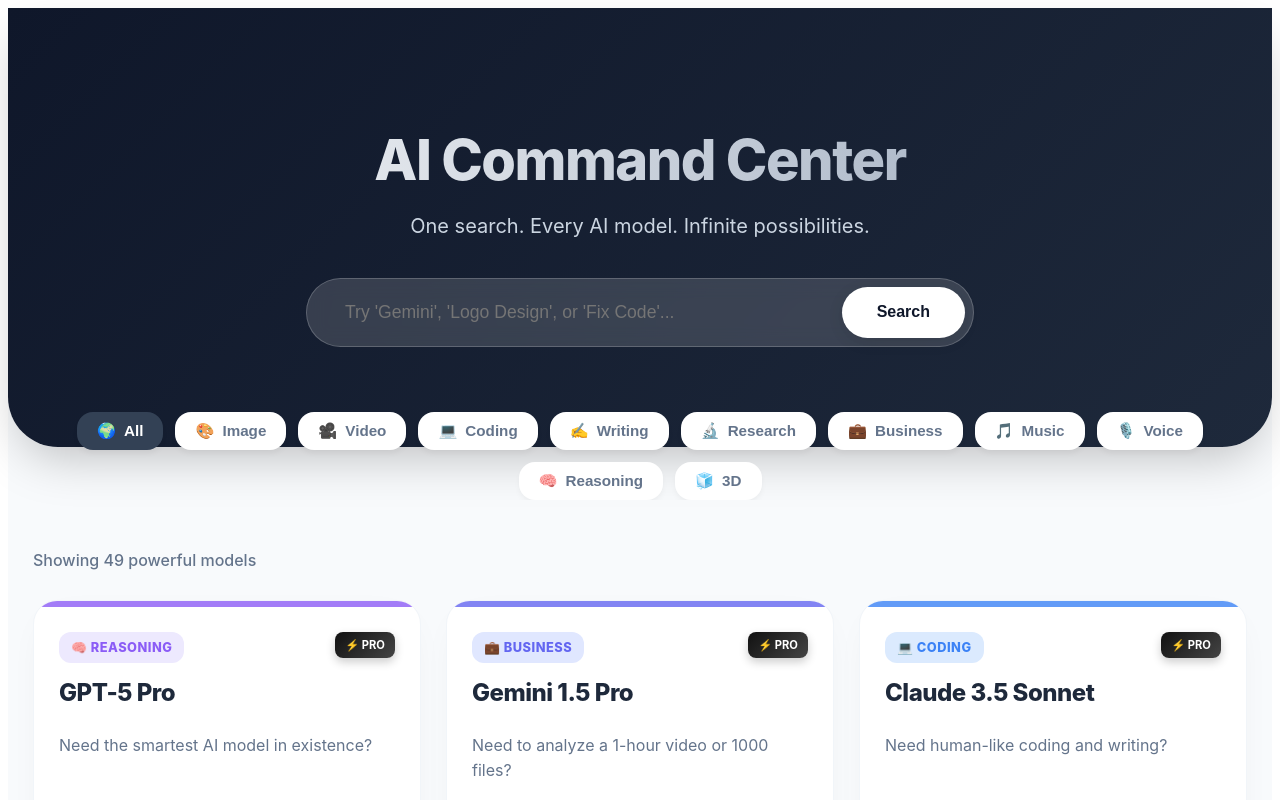
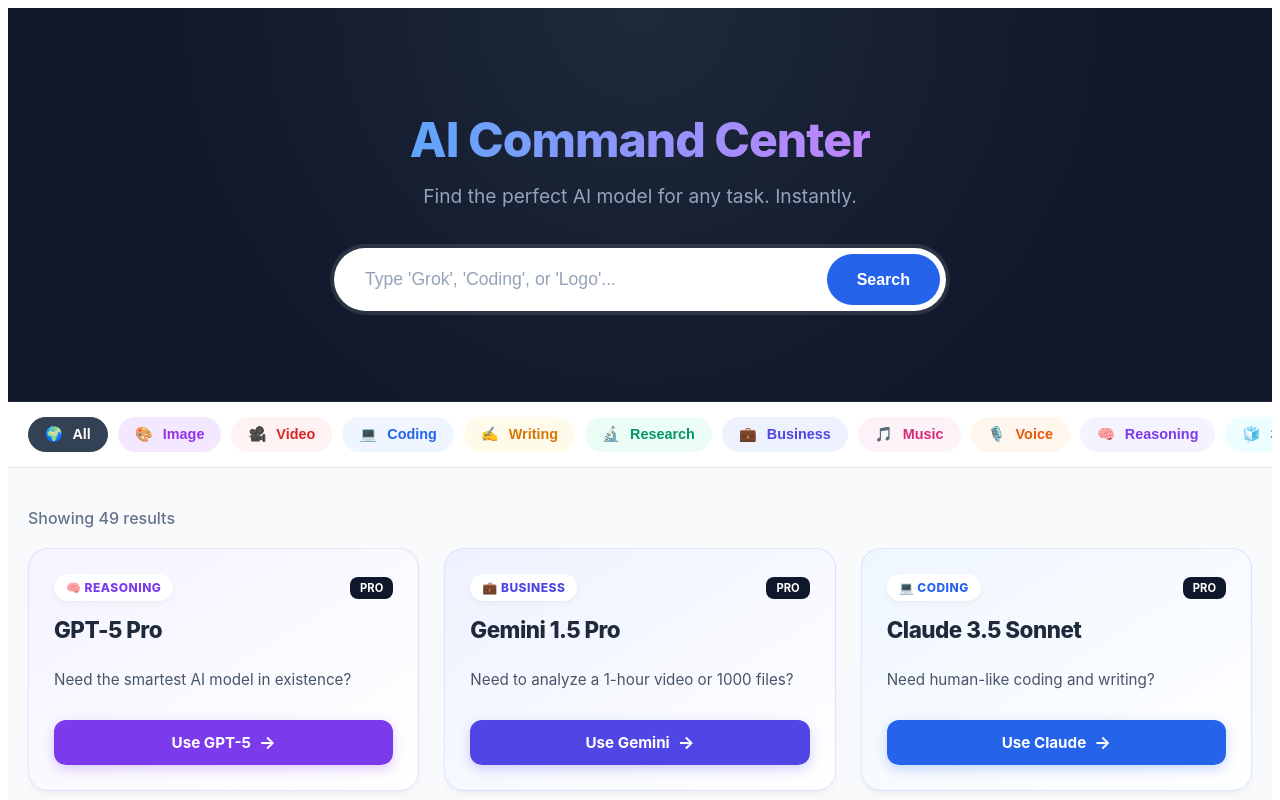
Before and after one commit to pabalevivek/excel-simple, a Next.js app: page / in a window 1280 px wide. Shown: the top 800 px of the page. Built offline with nearby package versions, Linux system fonts and the light colour scheme.

Commit message:
Refactor color palette and enhance UI components
Updated color palette configuration and improved UI styles for better visual consistency. Adjusted search bar and category button styles.

```diff
--- a/pages/index.js
+++ b/pages/index.js
@@ -16,20 +16,21 @@
   const [activeCategory, setActiveCategory] = useState('All');
   const [isFallback, setIsFallback] = useState(false);
 
-  // --- 1. PROFESSIONAL COLOR PALETTE (Vibrant & Modern) ---
+  // --- 1. VIBRANT COLOR PALETTE ---
+  // We use a specific 'solid' color for buttons and a 'soft' color for backgrounds
   const categoryConfig = {
-    'All':      { color: '#334155', bg: '#f1f5f9', icon: '🌍' },
-    'Image':    { color: '#a855f7', bg: '#f3e8ff', icon: '🎨' }, // Purple
-    'Video':    { color: '#ef4444', bg: '#fee2e2', icon: '🎥' }, // Red
-    'Coding':   { color: '#3b82f6', bg: '#dbeafe', icon: '💻' }, // Blue
-    'Writing':  { color: '#f59e0b', bg: '#fef3c7', icon: '✍️' }, // Amber
-    'Research': { color: '#10b981', bg: '#d1fae5', icon: '🔬' }, // Emerald
-    'Business': { color: '#6366f1', bg: '#e0e7ff', icon: '💼' }, // Indigo
-    'Music':    { color: '#ec4899', bg: '#fce7f3', icon: '🎵' }, // Pink
-    'Voice':    { color: '#f97316', bg: '#ffedd5', icon: '🎙️' }, // Orange
-    'Reasoning':{ color: '#8b5cf6', bg: '#ede9fe', icon: '🧠' }, // Violet
-    '3D':       { color: '#06b6d4', bg: '#cffafe', icon: '🧊' }, // Cyan
-    'Life':     { color: '#14b8a6', bg: '#ccfbf1', icon: '🌱' }  // Teal
+    'All':      { solid: '#334155', soft: '#f8fafc', icon: '🌍' },
+    'Image':    { solid: '#9333ea', soft: '#f3e8ff', icon: '🎨' }, // Vivid Purple
+    'Video':    { solid: '#dc2626', soft: '#fef2f2', icon: '🎥' }, // Vivid Red
+    'Coding':   { solid: '#2563eb', soft: '#eff6ff', icon: '💻' }, // Vivid Blue
+    'Writing':  { solid: '#d97706', soft: '#fffbeb', icon: '✍️' }, // Vivid Amber
+    'Research': { solid: '#059669', soft: '#ecfdf5', icon: '🔬' }, // Vivid Emerald
+    'Business': { solid: '#4f46e5', soft: '#eef2ff', icon: '💼' }, // Vivid Indigo
+    'Music':    { solid: '#db2777', soft: '#fdf2f8', icon: '🎵' }, // Vivid Pink
+    'Voice':    { solid: '#ea580c', soft: '#fff7ed', icon: '🎙️' }, // Vivid Orange
+    'Reasoning':{ solid: '#7c3aed', soft: '#f5f3ff', icon: '🧠' }, // Vivid Violet
+    '3D':       { solid: '#0891b2', soft: '#ecfeff', icon: '🧊' }, // Vivid Cyan
+    'Life':     { solid: '#0d9488', soft: '#f0fdfa', icon: '🌱' }  // Vivid Teal
   };
 
   const getConfig = (cat) => categoryConfig[cat] || categoryConfig['All'];
@@ -51,11 +52,7 @@
 
     if (query) {
       const toolText = `${tool.title} ${tool.model_name} ${tool.problem} ${tool.solution} ${tool.category}`.toLowerCase();
-
-      // Exact Match (Priority)
       if (toolText.includes(query)) return true;
-
-      // Fuzzy Match
       const searchTerms = query.split(' ').filter(t => t.trim().length > 1);
       return searchTerms.some(term => toolText.includes(term));
     }
@@ -83,104 +80,96 @@
   const finalTools = (isFallback && query) ? tools.slice(0, 8) : displayTools;
 
   return (
-    <div style={{ fontFamily: '"Inter", -apple-system, BlinkMacSystemFont, sans-serif', background: '#f8fafc', minHeight: '100vh', color: '#0f172a' }}>
+    <div style={{ fontFamily: '"Inter", sans-serif', background: '#f8fafc', minHeight: '100vh', color: '#0f172a' }}>
 
-      {/* CSS FOR HOVER EFFECTS */}
+      {/* GLOBAL STYLES FOR CARD HOVER */}
       <style jsx global>{`
-        .tool-card {
-          transition: all 0.3s cubic-bezier(0.4, 0, 0.2, 1);
-        }
-        .tool-card:hover {
-          transform: translateY(-8px);
-        }
-        .category-btn {
-          transition: all 0.2s ease;
-        }
-        .category-btn:hover {
-          transform: scale(1.05);
-        }
+        .tool-card { transition: transform 0.2s ease, box-shadow 0.2s ease; }
+        .tool-card:hover { transform: translateY(-5px); }
+        .search-input::placeholder { color: #94a3b8; }
       `}</style>
 
-      {/* HERO SECTION */}
+      {/* HERO SECTION - DARK MODERN */}
       <div style={{
-        background: 'linear-gradient(135deg, #0f172a 0%, #1e293b 100%)',
-        padding: '80px 20px 100px',
+        background: '#0f172a',
+        backgroundImage: 'radial-gradient(circle at 50% 0%, #1e293b 0%, #0f172a 70%)',
+        padding: '70px 20px 90px',
         textAlign: 'center',
         color: 'white',
-        borderBottomLeftRadius: '50px',
-        borderBottomRightRadius: '50px',
-        boxShadow: '0 20px 50px -12px rgba(0, 0, 0, 0.25)'
+        borderBottom: '1px solid #1e293b'
       }}>
-        <h1 style={{ fontSize: '3.5rem', fontWeight: '800', marginBottom: '15px', letterSpacing: '-1.5px', background: 'linear-gradient(to right, #fff, #94a3b8)', WebkitBackgroundClip: 'text', WebkitTextFillColor: 'transparent' }}>
-          AI Command Center
+        <h1 style={{ fontSize: '3rem', fontWeight: '800', marginBottom: '15px', letterSpacing: '-1px' }}>
+          <span style={{ background: 'linear-gradient(to right, #60a5fa, #c084fc)', WebkitBackgroundClip: 'text', WebkitTextFillColor: 'transparent' }}>AI Command Center</span>
         </h1>
-        <p style={{ color: '#cbd5e1', marginBottom: '40px', fontSize: '1.25rem', fontWeight: '400' }}>
-          One search. Every AI model. Infinite possibilities.
+        <p style={{ color: '#94a3b8', marginBottom: '40px', fontSize: '1.2rem', maxWidth: '600px', margin: '0 auto 40px' }}>
+          Find the perfect AI model for any task. Instantly.
         </p>
 
-        {/* Search Bar */}
-        <div style={{ display: 'flex', maxWidth: '650px', margin: '0 auto', background: 'rgba(255,255,255,0.15)', backdropFilter: 'blur(10px)', borderRadius: '60px', padding: '8px', border: '1px solid rgba(255,255,255,0.2)' }}>
+        {/* SEARCH BAR */}
+        <div style={{ display: 'flex', maxWidth: '600px', margin: '0 auto', background: 'white', borderRadius: '50px', padding: '6px', boxShadow: '0 0 0 4px rgba(255,255,255,0.1)' }}>
           <input
+            className="search-input"
             type="text"
-            placeholder="Try 'Gemini', 'Logo Design', or 'Fix Code'..."
+            placeholder="Type 'Grok', 'Coding', or 'Logo'..."
             value={inputValue}
             onChange={(e) => setInputValue(e.target.value)}
             onKeyDown={handleKeyDown}
             style={{
-              flex: 1, padding: '15px 30px', borderRadius: '50px', border: 'none',
-              fontSize: '1.1rem', outline: 'none', background: 'transparent', color: 'white', fontWeight: '500'
+              flex: 1, padding: '15px 25px', borderRadius: '50px', border: 'none',
+              fontSize: '1.1rem', outline: 'none', background: 'transparent', color: '#0f172a'
             }}
           />
           <button
             onClick={handleSearch}
             style={{
-              background: '#fff', color: '#0f172a', border: 'none', padding: '12px 35px',
+              background: '#2563eb', color: 'white', border: 'none', padding: '12px 30px',
               borderRadius: '40px', fontSize: '1rem', fontWeight: '700', cursor: 'pointer',
-              boxShadow: '0 4px 15px rgba(0,0,0,0.1)'
+              transition: 'background 0.2s'
             }}
+            onMouseOver={(e) => e.target.style.background = '#1d4ed8'}
+            onMouseOut={(e) => e.target.style.background = '#2563eb'}
           >
             Search
           </button>
         </div>
       </div>
 
-      {/* CATEGORY PILLS */}
-      <div style={{ marginTop: '-35px', padding: '0 20px', overflowX: 'auto', display: 'flex', gap: '12px', justifyContent: 'center', flexWrap: 'wrap' }}>
+      {/* CATEGORY BAR */}
+      <div style={{ background: 'white', borderBottom: '1px solid #e2e8f0', position: 'sticky', top: 0, zIndex: 50, padding: '15px 0' }}>
+        <div style={{ display: 'flex', gap: '10px', overflowX: 'auto', padding: '0 20px', maxWidth: '1280px', margin: '0 auto', justifyContent: 'flex-start' }}>
           {categories.map(cat => (
             <button
               key={cat.id}
-            className="category-btn"
               onClick={() => { setActiveCategory(cat.id); setQuery(''); setInputValue(''); setIsFallback(false); }}
               style={{
-              padding: '10px 20px', borderRadius: '16px', border: 'none', cursor: 'pointer',
-              background: activeCategory === cat.id ? cat.color : 'white',
-              color: activeCategory === cat.id ? 'white' : '#64748b',
-              fontWeight: '600', fontSize: '0.95rem',
-              boxShadow: '0 4px 6px -1px rgba(0, 0, 0, 0.05)',
-              display: 'flex', alignItems: 'center', gap: '8px'
+                padding: '8px 16px', borderRadius: '20px', border: 'none', cursor: 'pointer',
+                background: activeCategory === cat.id ? cat.solid : cat.soft,
+                color: activeCategory === cat.id ? 'white' : cat.solid,
+                fontWeight: '700', fontSize: '0.9rem', whiteSpace: 'nowrap',
+                transition: 'all 0.2s', border: `1px solid ${activeCategory === cat.id ? cat.solid : 'transparent'}`
               }}
             >
-            <span>{cat.icon}</span> {cat.id}
+              <span style={{ marginRight: '6px' }}>{cat.icon}</span> {cat.id}
             </button>
           ))}
         </div>
+      </div>
 
       {/* RESULTS GRID */}
-      <div style={{ maxWidth: '1280px', margin: '50px auto', padding: '0 25px' }}>
+      <div style={{ maxWidth: '1280px', margin: '40px auto', padding: '0 20px' }}>
 
-        {/* Status Text */}
-        <div style={{ marginBottom: '30px', color: '#64748b', fontWeight: '500' }}>
+        {/* Status */}
+        <div style={{ marginBottom: '20px', color: '#64748b', fontWeight: '500' }}>
           {isFallback ? (
-            <div style={{ padding: '15px 20px', background: '#fffbeb', color: '#b45309', borderRadius: '12px', border: '1px solid #fcd34d', display: 'inline-block' }}>
-              ⚠️ No exact match found. Showing top recommendations:
+            <div style={{ padding: '15px', background: '#fffbeb', color: '#b45309', borderRadius: '10px', border: '1px solid #fcd34d' }}>
+              ⚠️ No exact match. Showing top recommendations:
             </div>
           ) : (
-            <p>Showing {finalTools.length} powerful models</p>
+            <p>Showing {finalTools.length} results</p>
           )}
         </div>
 
-        {/* THE CARDS */}
-        <div style={{ display: 'grid', gridTemplateColumns: 'repeat(auto-fill, minmax(340px, 1fr))', gap: '25px' }}>
+        <div style={{ display: 'grid', gridTemplateColumns: 'repeat(auto-fill, minmax(320px, 1fr))', gap: '25px' }}>
           {finalTools.map((item) => {
             const theme = getConfig(item.category);
 
@@ -189,87 +178,69 @@
                 <div
                   className="tool-card"
                   style={{
-                    borderRadius: '24px',
-                    background: 'white',
+                    borderRadius: '20px',
+                    // DYNAMIC BACKGROUND: Subtle gradient matching the category
+                    background: `linear-gradient(to bottom right, ${theme.soft}, #ffffff)`,
                     height: '100%',
                     position: 'relative',
-                    border: '1px solid #f1f5f9',
-                    boxShadow: `0 10px 40px -20px rgba(0,0,0,0.1)`,
-                    display: 'flex',
-                    flexDirection: 'column',
-                    overflow: 'hidden'
-                  }}
-                  onMouseEnter={(e) => {
-                    e.currentTarget.style.boxShadow = `0 20px 40px -10px ${theme.color}40`; // Dynamic colored glow on hover
-                    e.currentTarget.style.borderColor = theme.color;
-                  }}
-                  onMouseLeave={(e) => {
-                    e.currentTarget.style.boxShadow = `0 10px 40px -20px rgba(0,0,0,0.1)`;
-                    e.currentTarget.style.borderColor = '#f1f5f9';
+                    border: `1px solid ${theme.solid}20`, // Colored subtle border
+                    display: 'flex', flexDirection: 'column',
+                    boxShadow: '0 4px 6px -1px rgba(0, 0, 0, 0.05)'
                   }}
                 >
-
-                  {/* TOP BANNER (Dynamic Color) */}
-                  <div style={{
-                    height: '6px',
-                    width: '100%',
-                    background: theme.color,
-                    opacity: 0.8
-                  }}></div>
 
                   {/* CARD BODY */}
                   <div style={{ padding: '25px', flex: 1, display: 'flex', flexDirection: 'column' }}>
 
-                    {/* Header: Icon + Category */}
-                    <div style={{ display: 'flex', justifyContent: 'space-between', alignItems: 'flex-start', marginBottom: '15px' }}>
+                    {/* Header */}
+                    <div style={{ display: 'flex', justifyContent: 'space-between', alignItems: 'center', marginBottom: '15px' }}>
                       <div style={{
-                        background: theme.bg, color: theme.color,
-                        padding: '8px 12px', borderRadius: '12px',
-                        fontSize: '0.8rem', fontWeight: '800',
+                        background: 'white', color: theme.solid,
+                        padding: '6px 12px', borderRadius: '30px',
+                        fontSize: '0.75rem', fontWeight: '800',
                         textTransform: 'uppercase', letterSpacing: '0.5px',
-                        display: 'flex', alignItems: 'center', gap: '6px'
+                        boxShadow: '0 2px 5px rgba(0,0,0,0.05)'
                       }}>
                         {theme.icon} {item.category}
                       </div>
 
-                      {/* Multimodal Badge */}
+                      {/* Pro Badge */}
                       {item.is_multimodal && (
                         <div style={{
-                          background: 'linear-gradient(135deg, #111, #444)', color: '#fff',
-                          padding: '6px 10px', borderRadius: '8px',
-                          fontSize: '0.7rem', fontWeight: '700',
-                          boxShadow: '0 4px 10px rgba(0,0,0,0.2)'
+                          background: '#0f172a', color: '#fff',
+                          padding: '4px 10px', borderRadius: '8px',
+                          fontSize: '0.7rem', fontWeight: '700'
                         }}>
-                          ⚡ PRO
+                          PRO
                         </div>
                       )}
                     </div>
 
                     {/* Title */}
-                    <h3 style={{ fontSize: '1.5rem', margin: '0 0 10px', color: '#1e293b', fontWeight: '800', letterSpacing: '-0.5px' }}>
+                    <h3 style={{ fontSize: '1.4rem', margin: '0 0 10px', color: '#1e293b', fontWeight: '800', letterSpacing: '-0.5px' }}>
                       {item.title}
                     </h3>
 
-                    {/* Problem/Desc */}
-                    <p style={{ color: '#64748b', fontSize: '1rem', lineHeight: '1.6', flex: 1 }}>
+                    {/* Desc */}
+                    <p style={{ color: '#475569', fontSize: '0.95rem', lineHeight: '1.6', flex: 1, marginBottom: '25px' }}>
                       {item.problem}
                     </p>
 
-                    {/* Footer / Action Button */}
-                    <div style={{ marginTop: '25px', paddingTop: '20px', borderTop: '1px solid #f1f5f9' }}>
+                    {/* ACTION BUTTON (Solid Color) */}
                     <div style={{
-                        background: theme.bg,
-                        color: theme.color,
+                      background: theme.solid,
+                      color: 'white',
                       padding: '12px',
                       borderRadius: '12px',
                       textAlign: 'center',
                       fontWeight: '700',
                       fontSize: '0.95rem',
-                        transition: 'filter 0.2s'
+                      display: 'flex', justifyContent: 'center', alignItems: 'center', gap: '8px',
+                      boxShadow: `0 4px 12px ${theme.solid}40` // Colored shadow
                     }}>
-                        Use {item.model_name} →
+                      Use {item.model_name} <span style={{ fontSize: '1.1rem' }}>→</span>
                     </div>
-                    </div>
+
                   </div>
                 </div>
               </Link>
```
Lines whose indentation alone changed are shown as unchanged.
